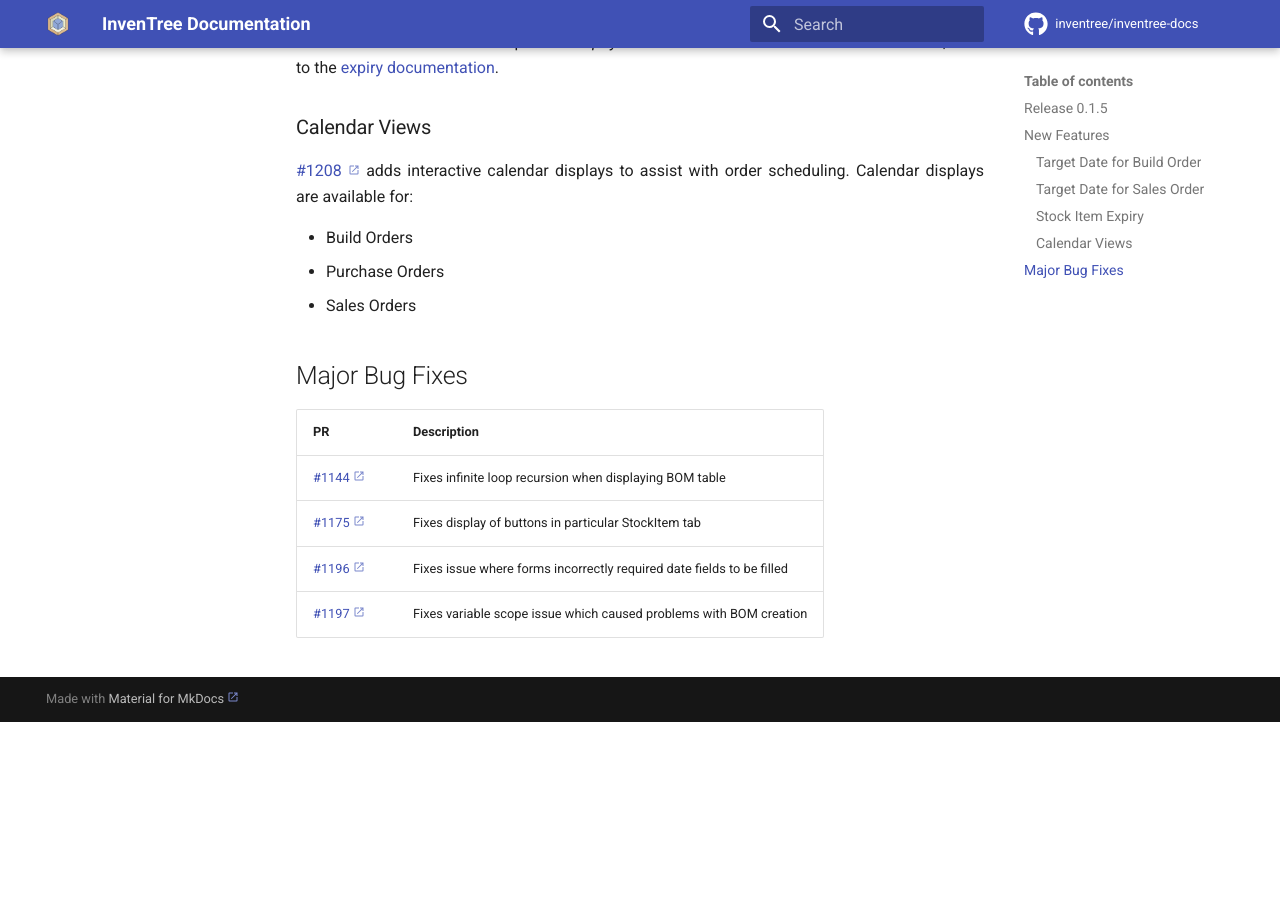
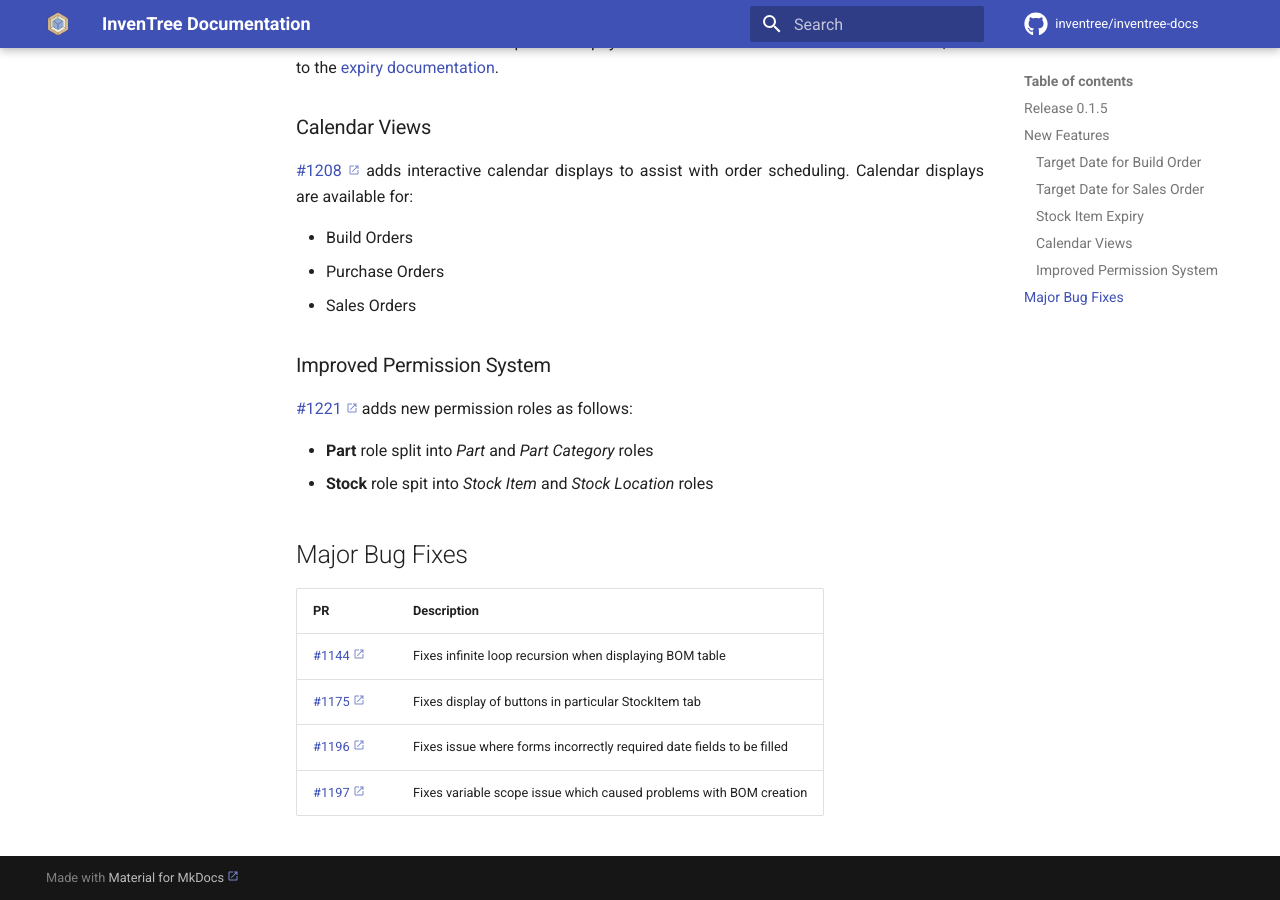
Before and after one commit to inventree/inventree-docs, an MkDocs documentation site: the page built from docs/releases/0.1.5.md, in a window 1280 px wide and 900 px high, scrolled down 815 px. Built offline with MkDocs 1.6.1 and Material for MkDocs 9.7.7, drawn with Linux system fonts in a browser that asks for light colours; a script that is not in the unit is left out; comment, search, counter and statistics services are not loaded; before the commit the page ends 1537 px from its top, so only the background shows below that.

Commit message:
Update 0.1.5.md
Add info on #1221

```diff
--- a/docs/releases/0.1.5.md
+++ b/docs/releases/0.1.5.md
@@ -33,6 +33,13 @@ Refer to the [build documentation](../../build/build/#overdue-builds) for more i
 - Purchase Orders
 - Sales Orders
 
+### Improved Permission System
+
+[#1221](https://github.com/inventree/InvenTree/pull/1221) adds new permission roles as follows:
+
+- **Part** role split into *Part* and *Part Category* roles
+- **Stock** role spit into *Stock Item* and *Stock Location* roles
+
 ## Major Bug Fixes
 
 | PR | Description |
```
